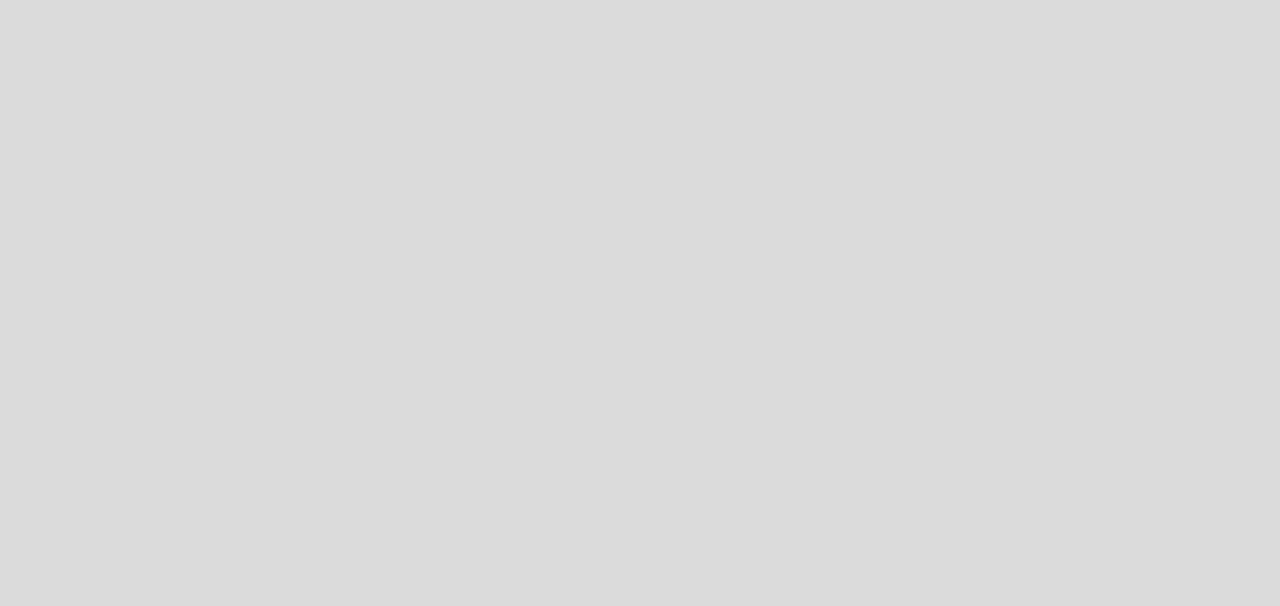
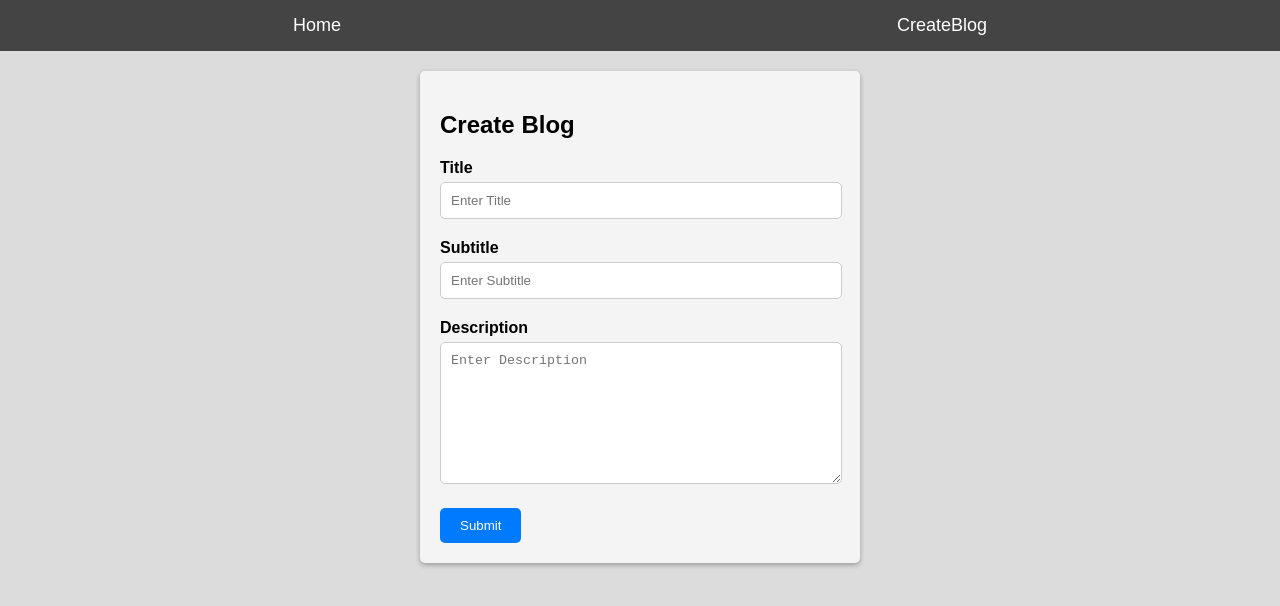
Before and after one commit to milanbhandari047/CMS, a React (Vite) app in the folder CMSFrontend/: page /createBlog in a window 1280 px wide. Before the commit this address had no page. Shown: the top 606 px of the page. Built offline with nearby package versions, Linux system fonts and the light colour scheme.

Commit message:
createBlog using useState

```diff
--- a/CMSFrontend/src/App.jsx
+++ b/CMSFrontend/src/App.jsx
@@ -2,12 +2,14 @@
 import "./App.css"
 import { BrowserRouter, Route, Routes } from 'react-router-dom'
 import Home from './pages/Home/Home'
+import CreateBlog from './pages/CreateBlog/CreateBlog'
 const App = () => {
   return (
     <>
       <BrowserRouter>
       <Routes>
         <Route  path='/' element={<Home/>  } />
+        <Route path='/createBlog' element={<CreateBlog/>} />
       </Routes>
       </BrowserRouter>
     </>
--- a/CMSFrontend/src/component/Navbar/Navbar.css
+++ b/CMSFrontend/src/component/Navbar/Navbar.css
@@ -14,8 +14,12 @@
   text-decoration: none;
   color: #fff;
   margin: 0 20px;
+  cursor: pointer;
 }
 
+a:hover{
+  color: #e2d7d7;
+}
 /* Responsive design */
 /* @media (max-width: 768px) {
     .navbar {
--- a/CMSFrontend/src/component/Navbar/Navbar.jsx
+++ b/CMSFrontend/src/component/Navbar/Navbar.jsx
@@ -1,14 +1,14 @@
 import React from 'react'
 import "./Navbar.css"
+import { useNavigate } from 'react-router-dom'
 const Navbar = () => {
+  const navigate = useNavigate()
   return (
     <>
       <div className="navbar">
-            <li><a href="#">Home</a></li>
-            <li><a href="#">About</a></li>
-            <li><a href="#">Services</a></li>
-            <li><a href="#">Portfolio</a></li>
-            <li><a href="#">Contact</a></li>
+            <li><a onClick={()=>navigate("/")}>Home</a></li>
+            <li><a  onClick={()=>navigate("/createBlog")}>CreateBlog</a></li>
+
 
         </div>
     </>
--- /dev/null
+++ b/CMSFrontend/src/pages/CreateBlog/CreateBlog.css
@@ -0,0 +1,43 @@
+.form-container {
+  max-width: 400px;
+  margin: 20px auto;
+  padding: 20px;
+  background-color: #f4f4f4;
+  border-radius: 5px;
+  box-shadow: 0 2px 5px rgba(0, 0, 0, 0.3);
+}
+
+.form-group {
+  margin-bottom: 20px;
+  margin-right: 20px;
+}
+
+.form-group label {
+  display: block;
+  font-weight: bold;
+  margin-bottom: 5px;
+}
+
+.form-group input {
+  width: 100%;
+  padding: 10px;
+  border: 1px solid #ccc;
+  border-radius: 5px;
+}
+
+.form-group textarea {
+  width: 100%;
+  padding: 10px;
+  border: 1px solid #ccc;
+  border-radius: 5px;
+}
+
+.btn {
+  display: inline-block;
+  background-color: #007bff;
+  color: #fff;
+  padding: 10px 20px;
+  border: none;
+  border-radius: 5px;
+  cursor: pointer;
+}
--- /dev/null
+++ b/CMSFrontend/src/pages/CreateBlog/CreateBlog.jsx
@@ -0,0 +1,75 @@
+import React, { useState } from "react";
+import "./CreateBlog.css";
+import Navbar from "../../component/Navbar/Navbar";
+import { useNavigate } from "react-router-dom";
+import axios from "axios";
+
+const CreateBlog = () => {
+  const navigate = useNavigate();
+  const [title, setTitle] = useState("");
+  const [subTitle, setSubTitle] = useState("");
+  const [description, setDescription] = useState("");
+
+  const createBlog = async (e) => {
+    e.preventDefault();
+
+    const data = {
+      title: title,
+      subTitle: subTitle,
+      description: description,
+    };
+    const response = await axios.post("http://localhost:3000/blogs", data);
+    if(response.status == 201){
+        alert(response.data.message)
+        navigate("/")
+    }else{
+        alert("Something went wrong")
+    }
+  };
+
+  return (
+    <>
+      <Navbar />
+      <div className="form-container">
+        <h2>Create Blog</h2>
+        <form onSubmit={createBlog}>
+          <div className="form-group">
+            <label htmlFor="title">Title</label>
+            <input
+              type="text"
+              id="title"
+              name="title"
+              placeholder="Enter Title"
+              onChange={(e) => setTitle(e.target.value)}
+            />
+          </div>
+          <div className="form-group">
+            <label htmlFor="subtitle">Subtitle</label>
+            <input
+              type="text"
+              id="subtitle"
+              name="subtitle"
+              placeholder="Enter Subtitle"
+              onChange={(e) => setSubTitle(e.target.value)}
+            />
+          </div>
+          <div className="form-group">
+            <label htmlFor="description">Description</label>
+            <textarea
+              id="description"
+              name="description"
+              rows="8"
+              placeholder="Enter Description"
+              onChange={(e) => setDescription(e.target.value)}
+            ></textarea>
+          </div>
+          <button className="btn" type="submit">
+            Submit
+          </button>
+        </form>
+      </div>
+    </>
+  );
+};
+
+export default CreateBlog;
--- a/CMSFrontend/src/pages/Home/Home.css
+++ b/CMSFrontend/src/pages/Home/Home.css
@@ -2,7 +2,7 @@
 .card {
   display: flex;
   flex-wrap: wrap;
-  justify-content: space-around;
+  justify-content: space-evenly;
 
 
 }
--- a/CMSFrontend/src/pages/Home/Home.jsx
+++ b/CMSFrontend/src/pages/Home/Home.jsx
@@ -8,8 +8,17 @@
 const[blogs , setBlogs] =useState([])
   // api call here
   const fetchBlogs = async()=>{
-    const response = await axios.get("http://localhost:3000/blogs")
-    setBlogs(response.data.blogs)
+    try{
+
+      const response = await axios.get("http://localhost:3000/blogs")
+
+      if(response.status == 200){
+
+        setBlogs(response.data.blogs)
+      }
+    }catch(error){
+      alert("something went wrong")
+    }
 
   }
 
```
Also changed, not shown: 1 other file (tests, documents, lock files or other folders).
